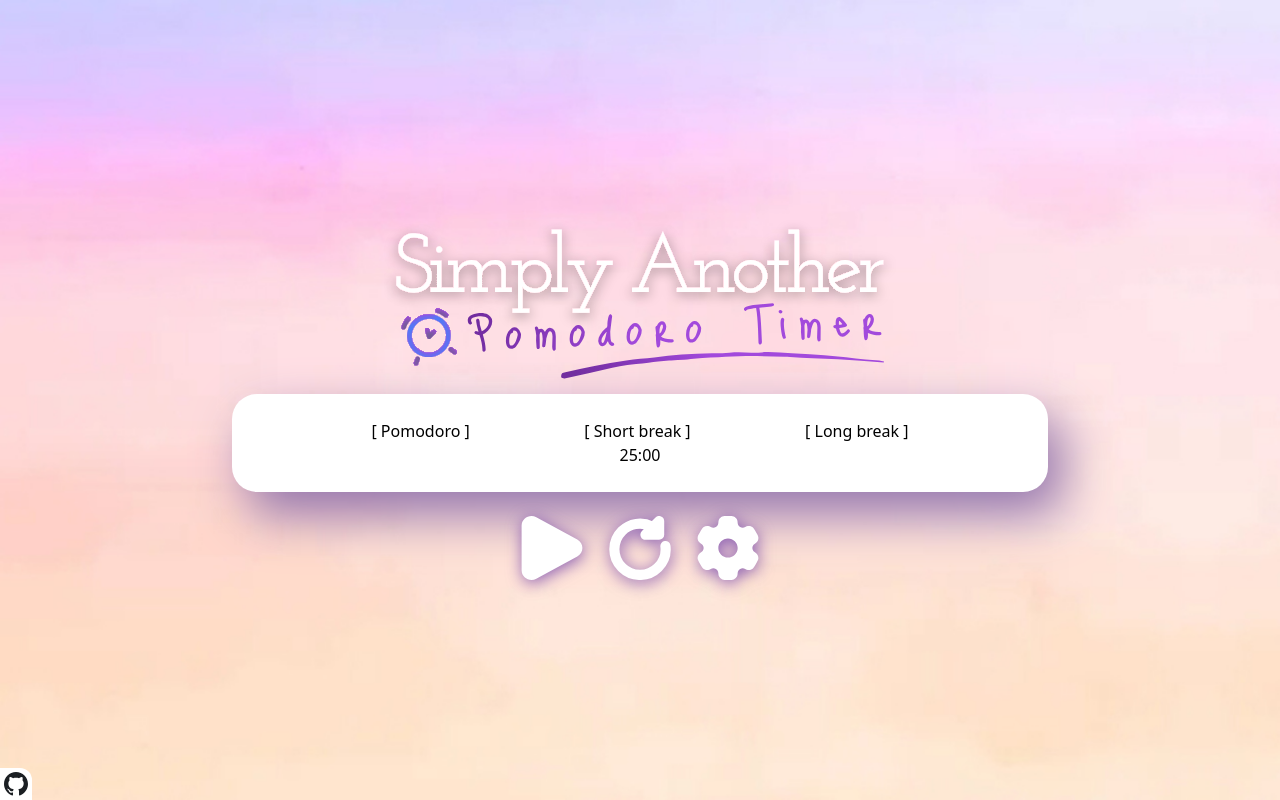
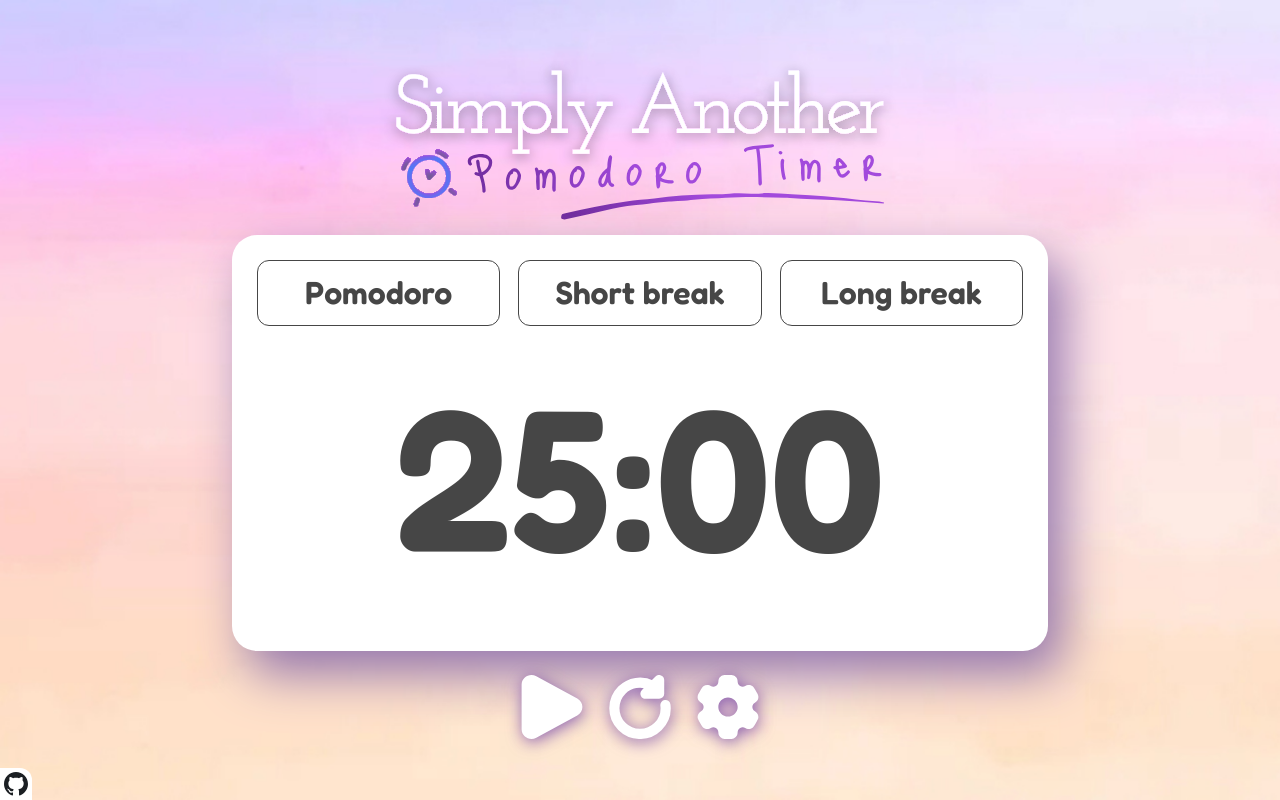
Before and after one commit to mjgalarza1/simply-another-pomodoro-timer, a React (Vite) app: page / in a window 1280 px wide. Built offline with nearby package versions, Linux system fonts and the light colour scheme; a web font is replaced by a local one.

Commit message:
Add Pomodoro buttons components
Note: No behavior implemented yet

```diff
--- a/src/components/PomodoroTimer.jsx
+++ b/src/components/PomodoroTimer.jsx
@@ -4,18 +4,19 @@ import Restart from "../assets/imgs/icons/restart-svgrepo-com.svg"
 import Settings from "../assets/imgs/icons/settings-svgrepo-com.svg"
 import Info from "../assets/imgs/icons/icons8-info.svg"
 import PlayerButton from "./buttons/PlayerButton.jsx";
+import PomodoroButton from "./buttons/PomodoroButton.jsx";
 
 function PomodoroTimer() {
     return (
         <div id="pomodoro-timer-container" className="flex flex-col gap-6">
             <div id="pomodoro-buttons-and-timer" className="text-center p-[25px] bg-white rounded-[25px] shadow-[15px_23px_50px_rgb(148,118,174)] flex flex-col justify-center w-[816px] max-[816px]:w-screen">
-                <div id="pomodoro-selection-buttons" className="flex flex-row justify-evenly">
-                    <p>[ Pomodoro ]</p>
-                    <p>[ Short break ]</p>
-                    <p>[ Long break ]</p>
+                <div id="pomodoro-selection-buttons" className="flex flex-row justify-center gap-4.5 max-[816px]:gap-[2vw]">
+                    <PomodoroButton text="Pomodoro" onClick={() => console.log("Pomodoro was pressed")} />
+                    <PomodoroButton text="Short break" onClick={() => console.log("Short break was pressed")} />
+                    <PomodoroButton text="Long break" onClick={() => console.log("Long break was pressed")} />
                 </div>
                 <div id="timer">
-                    <h1>25:00</h1>
+                    <h1 className="font-fredoka text-[200px] text-[#464646] max-[816px]:text-[24vw]">25:00</h1>
                 </div>
             </div>
 
--- /dev/null
+++ b/src/components/buttons/PomodoroButton.jsx
@@ -0,0 +1,21 @@
+const PomodoroButton = ({text,onClick}) => {
+    return (
+        <button
+            onClick={onClick}
+            className="
+            w-[256px]
+            flex justify-center items-center p-2 text-center bg-white
+            rounded-xl border-1 border-[#464646]
+            font-fredoka text-[32px] text-[#464646]
+            hover:bg-[#EAEAEA]
+            active:bg-[#5F6379]
+            active:text-white
+            max-[816px]:text-[4vw]
+            "
+        >
+            {text}
+        </button>
+    )
+}
+
+export default PomodoroButton
--- a/src/index.css
+++ b/src/index.css
@@ -3,6 +3,11 @@
 @font-face {
   font-family: Gothic A1;
   src: url("./assets/fonts/GothicA1-Light.ttf");
+}
+
+@font-face {
+  font-family: Fredoka;
+  src: url("./assets/fonts/Fredoka-SemiBold.ttf");
 }
 
 body {
@@ -17,4 +22,5 @@ body {
 
 @theme {
   --font-gothic: "Gothic A1", sans-serif;
+  --font-fredoka: "Fredoka", sans-serif;
 }
```
Also changed, not shown: src/assets/fonts/Fredoka-SemiBold.ttf (added).
